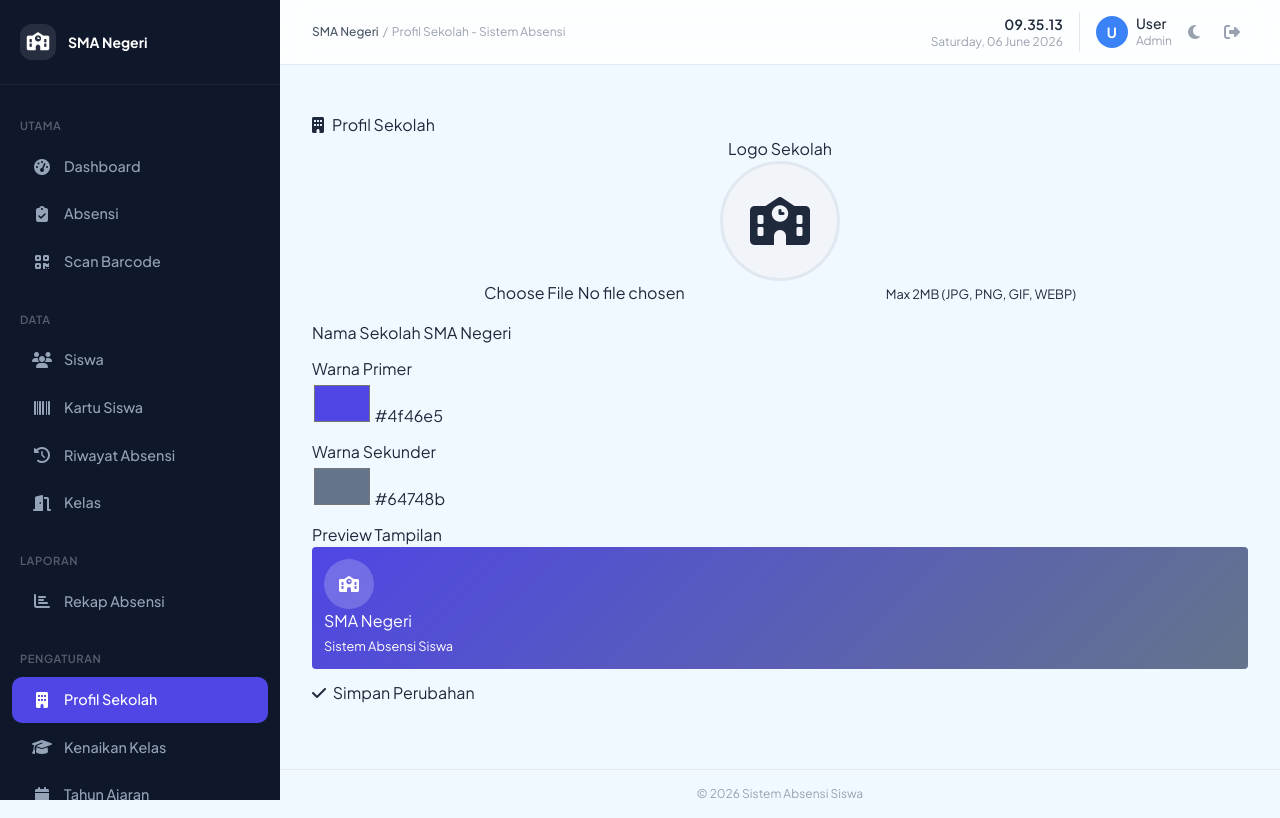
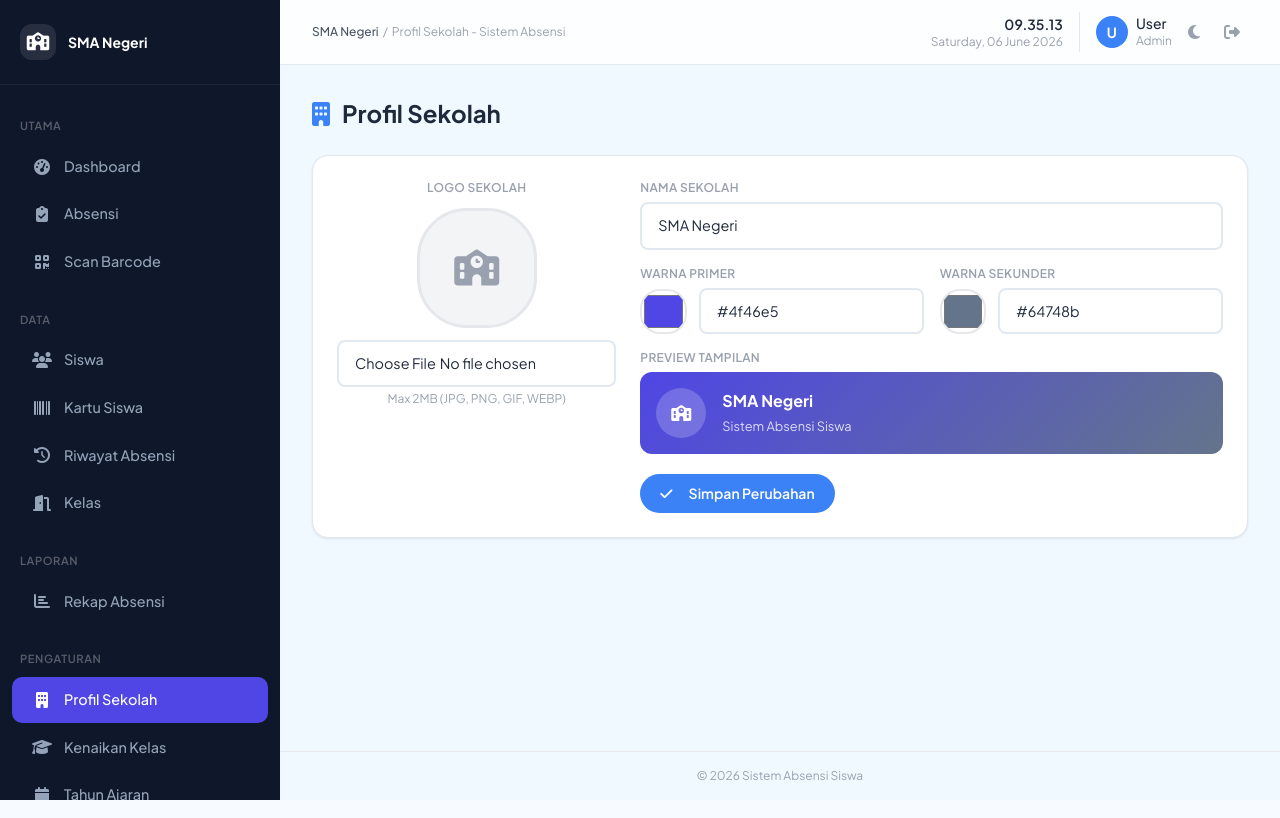
Before and after one commit to natedekaka/absensi-siswa, a PHP site: page /profil_sekolah.php in a window 1280 px wide. Run offline with PHP 8.4, Linux system fonts and the light colour scheme; the visitor is signed in with stand-in values (Sample User, id 1); data comes from the database, SQL or seed files in the repository; style sheets or scripts are compiled from the project's sources.

Commit message:
fix: Perbaiki upload logo & profil sekolah
Ganti copy() dengan move_uploaded_file() untuk upload logo. Set permission 777 di folder uploads. Konversi halaman profil sekolah dari Bootstrap ke Tailwind. Hapus duplikasi script block.

Ultraworked with Sisyphus

Co-authored-by: Sisyphus <clio-agent@sisyphuslabs.ai>

```diff
--- a/profil_sekolah.php
+++ b/profil_sekolah.php
@@ -32,7 +32,7 @@ if ($_SERVER['REQUEST_METHOD'] === 'POST' && isset($_POST['simpan_profil'])) {
                 mkdir(__DIR__ . '/assets/uploads/', 0755, true);
             }
 
-            if (copy($_FILES['logo']['tmp_name'], $target)) {
+            if (move_uploaded_file($_FILES['logo']['tmp_name'], $target)) {
                 if ($sekolah['logo'] && file_exists(__DIR__ . '/assets/uploads/' . $sekolah['logo'])) {
                     unlink(__DIR__ . '/assets/uploads/' . $sekolah['logo']);
                 }
@@ -56,108 +56,102 @@ $sekolah = getKonfigurasiSekolah(conn());
 ob_start();
 ?>
 
-<div class="container-fluid py-4">
-    <div class="row">
-        <div class="col-12">
-            <div class="card mb-4">
-                <div class="card-header pb-0">
-                    <h5 class="mb-0"><i class="fas fa-building me-2"></i>Profil Sekolah</h5>
+<div class="page-header-modern flex items-center justify-between mb-6">
+    <h2 class="text-xl font-bold text-gray-800">
+        <i class="fas fa-building mr-3 text-primary"></i>Profil Sekolah
+    </h2>
 </div>
-                <div class="card-body">
+
 <?php if ($message): ?>
-                    <div class="alert alert-<?= $message_type ?> alert-dismissible fade show" role="alert">
-                        <?= htmlspecialchars($message) ?>
-                        <button type="button" class="btn-close" data-bs-dismiss="alert"></button>
+    <div class="alert-modern alert-<?= $message_type === 'success' ? 'success' : 'danger' ?>-modern mb-6 flex items-center gap-3">
+        <i class="fas <?= $message_type === 'success' ? 'fa-check-circle' : 'fa-exclamation-circle' ?> text-lg"></i>
+        <span class="flex-1"><?= htmlspecialchars($message) ?></span>
+        <button onclick="this.parentElement.remove()" class="ml-auto opacity-60 hover:opacity-100">&times;</button>
     </div>
 <?php endif; ?>
 
+<div class="card-modern">
+    <div class="card-modern-body">
         <form method="POST" enctype="multipart/form-data">
-                        <div class="row">
-                            <div class="col-md-4 text-center mb-4">
-                                <label class="form-label fw-semibold">Logo Sekolah</label>
-                                <div class="logo-preview mb-3" style="width: 120px; height: 120px; border-radius: 50%; background: #f1f5f9; display: flex; align-items: center; justify-content: center; margin: 0 auto; overflow: hidden; border: 3px solid #e2e8f0;">
+            <div class="grid grid-cols-1 md:grid-cols-12 gap-6">
+                <div class="md:col-span-4 text-center">
+                    <label class="text-xs font-semibold text-gray-400 uppercase tracking-wide mb-3 block">Logo Sekolah</label>
+                    <div class="w-[120px] h-[120px] rounded-full bg-gray-100 flex items-center justify-center mx-auto overflow-hidden border-3 border-gray-200 mb-3">
                         <?php if ($sekolah['logo'] && file_exists(__DIR__ . '/assets/uploads/' . $sekolah['logo'])): ?>
-                                        <img src="<?= asset('uploads/' . $sekolah['logo']) ?>" alt="Logo" style="width: 100%; height: 100%; object-fit: contain;">
+                            <img src="<?= asset('uploads/' . $sekolah['logo']) ?>" alt="Logo" class="w-full h-full object-contain">
                         <?php else: ?>
-                                        <i class="fas fa-school text-secondary" style="font-size: 3rem;"></i>
+                            <i class="fas fa-school text-gray-400 text-4xl"></i>
                         <?php endif; ?>
                     </div>
-                                <input type="file" name="logo" class="form-control" accept="image/*">
-                                <small class="text-muted">Max 2MB (JPG, PNG, GIF, WEBP)</small>
+                    <input type="file" name="logo" class="form-input-modern text-sm" accept="image/*">
+                    <p class="text-xs text-gray-400 mt-1">Max 2MB (JPG, PNG, GIF, WEBP)</p>
                 </div>
 
-                            <div class="col-md-8">
-                                <div class="mb-3">
-                                    <label class="form-label fw-semibold">Nama Sekolah</label>
-                                    <input type="text" name="nama_sekolah" class="form-control"
+                <div class="md:col-span-8">
+                    <div class="mb-4">
+                        <label class="text-xs font-semibold text-gray-400 uppercase tracking-wide mb-1.5 block">Nama Sekolah</label>
+                        <input type="text" name="nama_sekolah" class="form-input-modern"
                                value="<?= htmlspecialchars($sekolah['nama_sekolah']) ?>" required>
                     </div>
 
-                                <div class="row">
-                                    <div class="col-md-6 mb-3">
-                                        <label class="form-label fw-semibold">Warna Primer</label>
-                                        <div class="d-flex align-items-center gap-2">
-                                            <input type="color" name="warna_primer" class="form-control form-control-color"
-                                                   value="<?= $sekolah['warna_primer'] ?>" style="width: 60px; height: 45px;">
-                                            <input type="text" class="form-control" value="<?= $sekolah['warna_primer'] ?>"
+                    <div class="grid grid-cols-1 md:grid-cols-2 gap-4 mb-4">
+                        <div>
+                            <label class="text-xs font-semibold text-gray-400 uppercase tracking-wide mb-1.5 block">Warna Primer</label>
+                            <div class="flex items-center gap-3">
+                                <input type="color" name="warna_primer" class="w-[60px] h-[45px] rounded-lg border-2 border-gray-200 cursor-pointer"
+                                       value="<?= $sekolah['warna_primer'] ?>">
+                                <input type="text" class="form-input-modern text-sm" value="<?= $sekolah['warna_primer'] ?>"
                                        id="warnaPrimerValue" readonly>
                             </div>
                         </div>
 
-                                    <div class="col-md-6 mb-3">
-                                        <label class="form-label fw-semibold">Warna Sekunder</label>
-                                        <div class="d-flex align-items-center gap-2">
-                                            <input type="color" name="warna_sekunder" class="form-control form-control-color"
-                                                   value="<?= $sekolah['warna_sekunder'] ?>" style="width: 60px; height: 45px;">
-                                            <input type="text" class="form-control" value="<?= $sekolah['warna_sekunder'] ?>"
+                        <div>
+                            <label class="text-xs font-semibold text-gray-400 uppercase tracking-wide mb-1.5 block">Warna Sekunder</label>
+                            <div class="flex items-center gap-3">
+                                <input type="color" name="warna_sekunder" class="w-[60px] h-[45px] rounded-lg border-2 border-gray-200 cursor-pointer"
+                                       value="<?= $sekolah['warna_sekunder'] ?>">
+                                <input type="text" class="form-input-modern text-sm" value="<?= $sekolah['warna_sekunder'] ?>"
                                        id="warnaSekunderValue" readonly>
                             </div>
                         </div>
                     </div>
 
-                                <div class="mb-3">
-                                    <label class="form-label fw-semibold">Preview Tampilan</label>
-                                    <div class="p-3 rounded" style="background: linear-gradient(135deg, <?= $sekolah['warna_primer'] ?> 0%, <?= $sekolah['warna_sekunder'] ?> 100%);">
-                                        <div class="d-flex align-items-center gap-3 text-white">
-                                            <div style="width: 50px; height: 50px; background: rgba(255,255,255,0.2); border-radius: 50%; display: flex; align-items: center; justify-content: center;">
+                    <div class="mb-5">
+                        <label class="text-xs font-semibold text-gray-400 uppercase tracking-wide mb-1.5 block">Preview Tampilan</label>
+                        <div class="p-4 rounded-xl text-white flex items-center gap-4" id="previewBar" style="background: linear-gradient(135deg, <?= $sekolah['warna_primer'] ?> 0%, <?= $sekolah['warna_sekunder'] ?> 100%);">
+                            <div class="w-[50px] h-[50px] rounded-full flex items-center justify-center" style="background:rgba(255,255,255,0.2);">
                                 <i class="fas fa-school"></i>
                             </div>
                             <div>
-                                                <div class="fw-bold"><?= htmlspecialchars($sekolah['nama_sekolah']) ?></div>
-                                                <small>Sistem Absensi Siswa</small>
-                                            </div>
+                                <div class="font-bold"><?= htmlspecialchars($sekolah['nama_sekolah']) ?></div>
+                                <small class="opacity-80">Sistem Absensi Siswa</small>
                             </div>
                         </div>
                     </div>
 
-                                <button type="submit" name="simpan_profil" class="btn btn-primary">
-                                    <i class="fas fa-check me-1"></i> Simpan Perubahan
+                    <button type="submit" name="simpan_profil" class="btn-modern btn-primary-modern">
+                        <i class="fas fa-check mr-2"></i> Simpan Perubahan
                     </button>
                 </div>
             </div>
         </form>
     </div>
 </div>
-        </div>
-    </div>
-</div>
 
 <script>
-document.querySelector('input[name="warna_primer"]').addEventListener('input', function() {
+document.querySelector('input[name="warna_primer"]')?.addEventListener('input', function() {
     document.getElementById('warnaPrimerValue').value = this.value;
     updatePreview();
 });
-
-document.querySelector('input[name="warna_sekunder"]').addEventListener('input', function() {
+document.querySelector('input[name="warna_sekunder"]')?.addEventListener('input', function() {
     document.getElementById('warnaSekunderValue').value = this.value;
     updatePreview();
 });
-
 function updatePreview() {
-    const primer = document.querySelector('input[name="warna_primer"]').value;
-    const sekunder = document.querySelector('input[name="warna_sekunder"]').value;
-    document.querySelector('.rounded[style*="background"]').style.background =
-        `linear-gradient(135deg, ${primer} 0%, ${sekunder} 100%)`;
+    const p = document.querySelector('input[name="warna_primer"]')?.value;
+    const s = document.querySelector('input[name="warna_sekunder"]')?.value;
+    const el = document.getElementById('previewBar');
+    if (el && p && s) el.style.background = `linear-gradient(135deg, ${p} 0%, ${s} 100%)`;
 }
 </script>
 
```
Also changed, not shown: 1 other file. Lines whose indentation alone changed are shown as unchanged.
